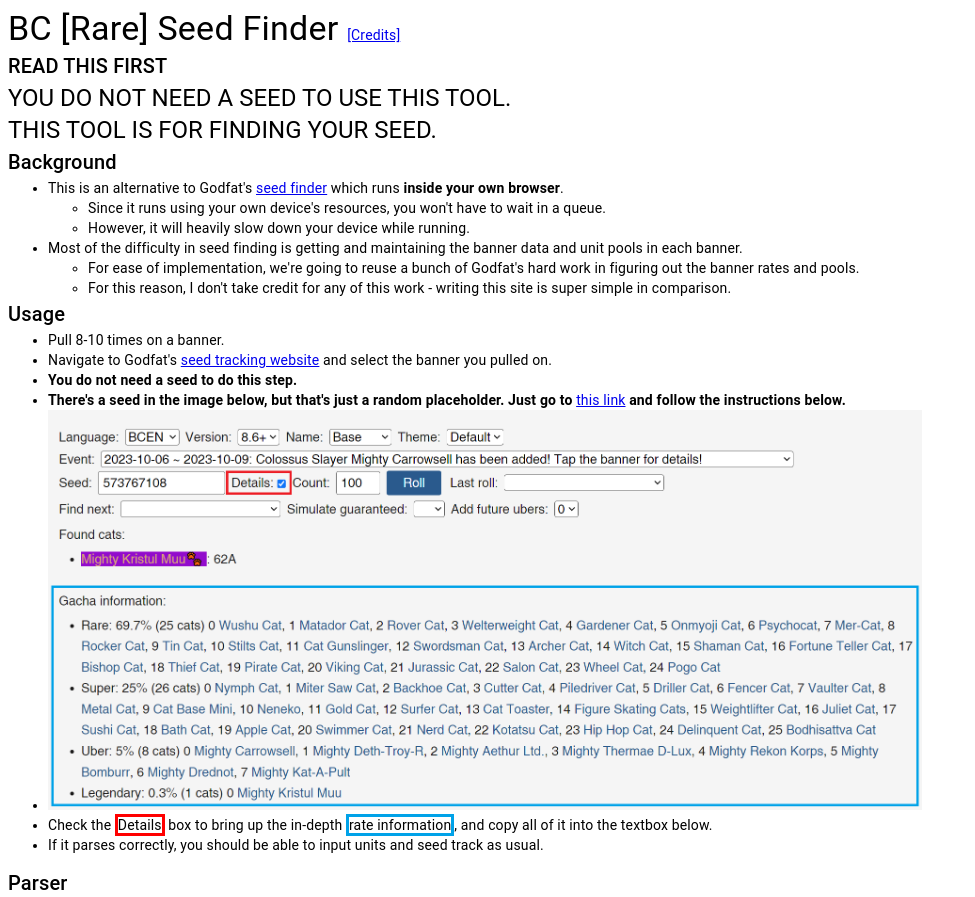
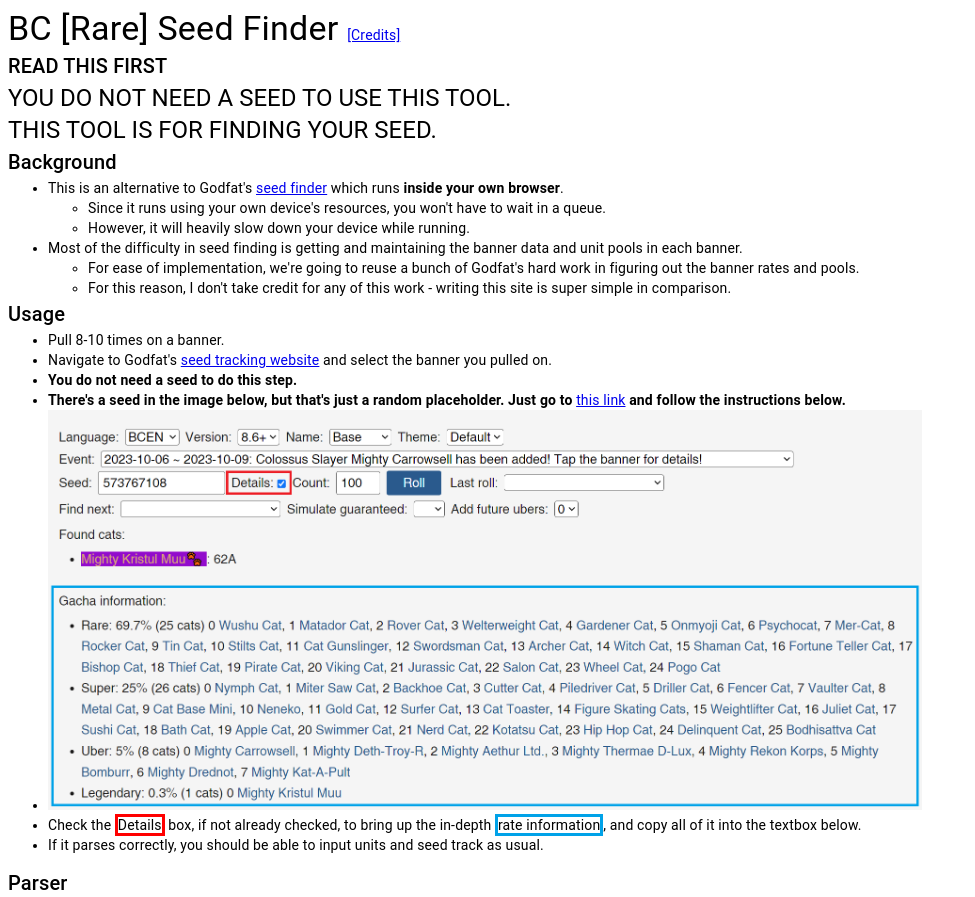
Before and after one commit to ampuri/bc-normal-seed-tracking, a React app: page /#/rare in a window 1280 px wide. Shown: the top 897 px of the page, without its empty margins (0-975 px from the left). Built offline with nearby package versions, Linux system fonts and the light colour scheme.

Commit message:
Ignore whitespace before a copied line

```diff
--- a/src/RarePage.tsx
+++ b/src/RarePage.tsx
@@ -19,7 +19,7 @@ const Styles = styled.div`
 `;
 
 const parseBannerData = (bannerData: string): BannerData => {
-  const splitBannerData = bannerData.split("\n");
+  const splitBannerData = bannerData.split("\n").map((line) => line.trim());
   const relevantBannerData = splitBannerData.filter(
     (line) =>
       line.startsWith("Rare:") ||
@@ -118,6 +118,7 @@ const RarePage = () => {
 
       const workers = [];
       setProgresses(chunks.map(() => 0));
+      setSeedsFound([]);
       for (const [workerNumber, [startSeed, endSeed]] of chunks.entries()) {
         const initialMessage = {
           ...partialInitialMessage,
@@ -221,7 +222,7 @@ const RarePage = () => {
           </li>
           <li>
             Check the <span style={{ border: "3px solid red" }}>Details</span>{" "}
-            box to bring up the in-depth{" "}
+            box, if not already checked, to bring up the in-depth{" "}
             <span style={{ border: "3px solid #00A2E8" }}>
               rate information
             </span>
```
